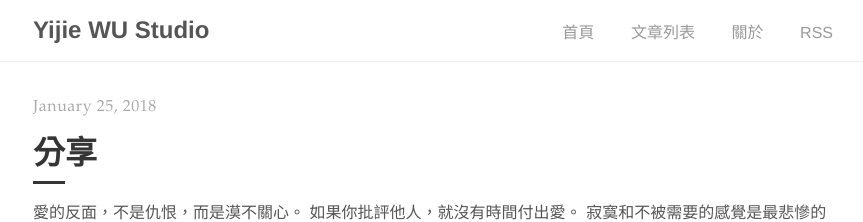
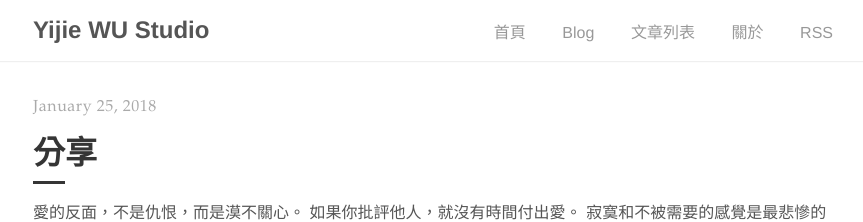
Before and after one commit to yijiewou/yijiewou.github.io, a Jekyll site: the page built from index.html, in a window 1280 px wide and 900 px high. Shown: the top 222 px of the window, without its empty margins (207-1070 px from the left). Built offline with Jekyll 4.4.1, drawn with Linux system fonts in a browser that asks for light colours; the list of posts is cut into pages by our own code.

Commit message:
change layout

```diff
--- a/_layouts/default.html
+++ b/_layouts/default.html
@@ -12,7 +12,7 @@
         <ul>
             <!-- <li><a href="{{ '/events' |prepend: site.url }}">活動</a></li> -->
             <li><a href="{{ '/' |prepend: site.url }}">首頁</a></li>
-            <!-- <li><a href="{{ '/' |prepend: site.baseurl }}">Blog</a></li> -->
+            <li><a href="{{ '/' |prepend: site.baseurl }}">Blog</a></li>
             <li><a href="{{ '/tags/tag.html' | prepend: site.baseurl }}">文章列表</a></li>
             <li><a href="{{ '/about' | prepend: site.baseurl }}">關於</a></li>
             <li><a href="{{ '/feed.xml' |prepend: site.baseurl }}">RSS</a></li>
```
